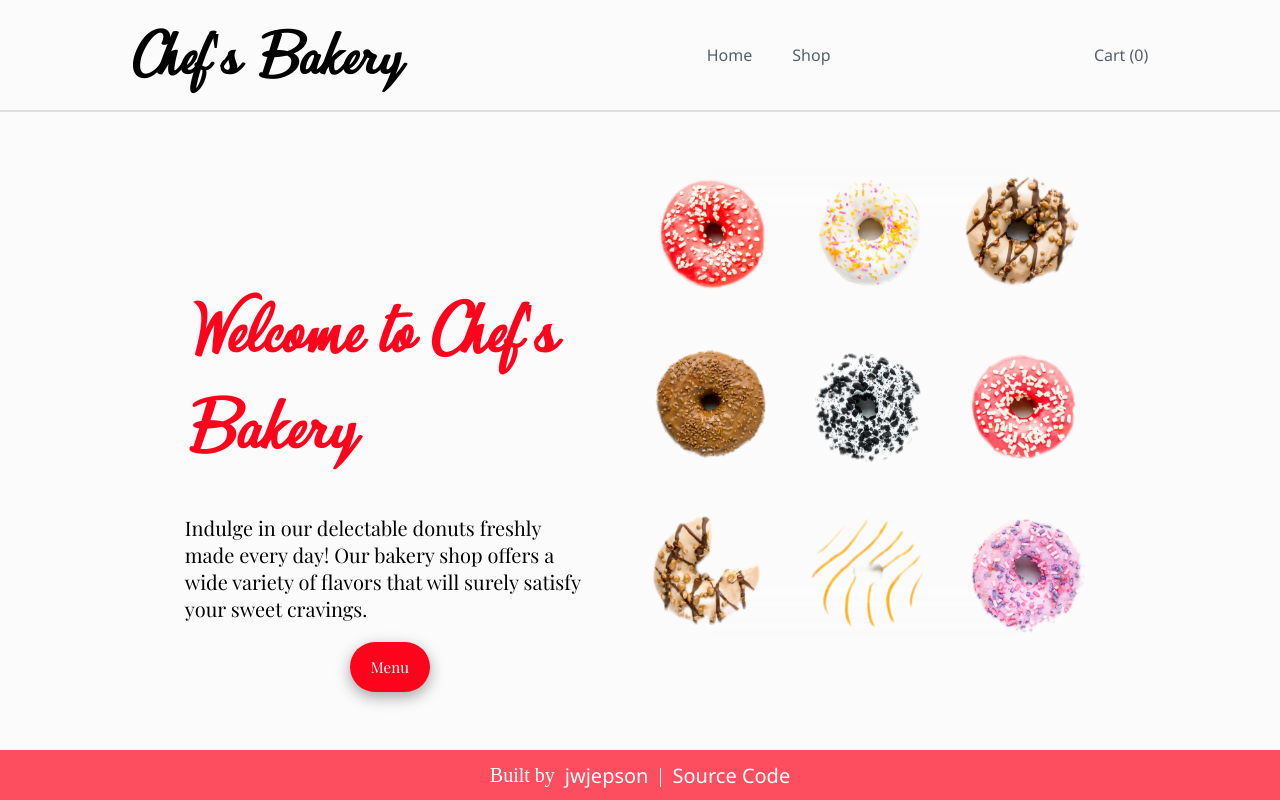
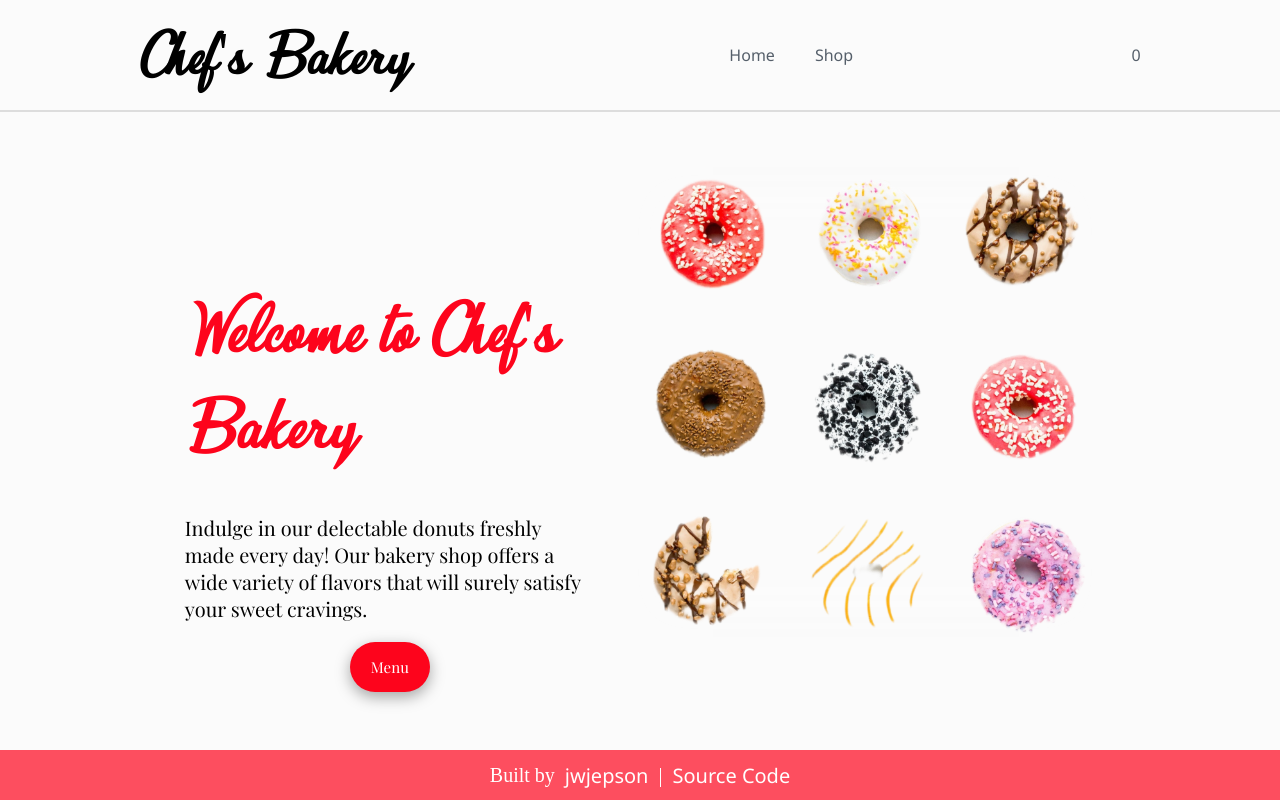
Before and after one commit to jwjepson/shopping-cart, a React (Create React App) app: page / in a window 1280 px wide. Built offline with nearby package versions, Linux system fonts and the light colour scheme.

Commit message:
create cart icon with badge displaying amount of items in cart

```diff
--- a/src/components/Header.js
+++ b/src/components/Header.js
@@ -15,7 +15,11 @@ const Header = (props) => {
                 </Link>
             </ul>
             <Link to="/cart">
-                <div className="shopping-cart">Cart ({props.cartCount})</div>
+                <div className="cart-svg">
+                    <div className="badge">
+                        <div className="cart-counter">{props.cartCount}</div>
+                    </div>
+                </div>
             </Link>
         </div>
     )
```
